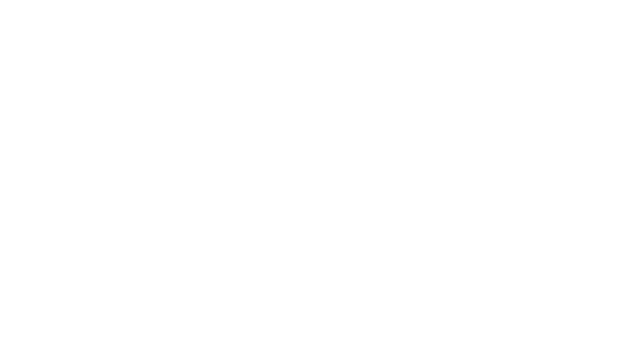
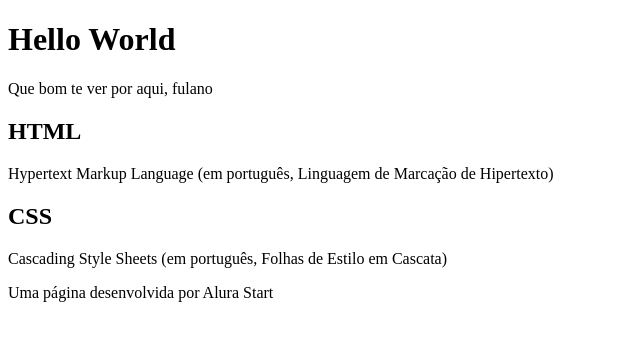
Before and after one commit to Mariacleide/Hello-World, a plain HTML site: page index.html in a window 1280 px wide. Shown: the whole page, without its empty margins (0-640 px from the left). Drawn offline with Linux system fonts and the light colour scheme.

Commit message:
Parte escrita do projeto

```diff
--- a/index.html
+++ b/index.html
@@ -6,6 +6,25 @@
     <title>Hello World</title>
 </head>
 <body>
+  <header>
+        <h1>Hello World</h1>
+        <p>Que bom te ver por aqui, fulano</p>
 
+  </header>
+
+  <section>
+    <h2>HTML</h2>
+    <P>Hypertext Markup Language (em português, Linguagem de Marcação de Hipertexto)</P>
+
+    <h2>CSS</h2>
+    <P>Cascading Style Sheets (em português, Folhas de Estilo em Cascata)</P>
+
+  </section>
+
+  <footer>
+        <P>Uma página desenvolvida por Alura Start</P>
+
+
+  </footer>
 </body>
 </html>
```
